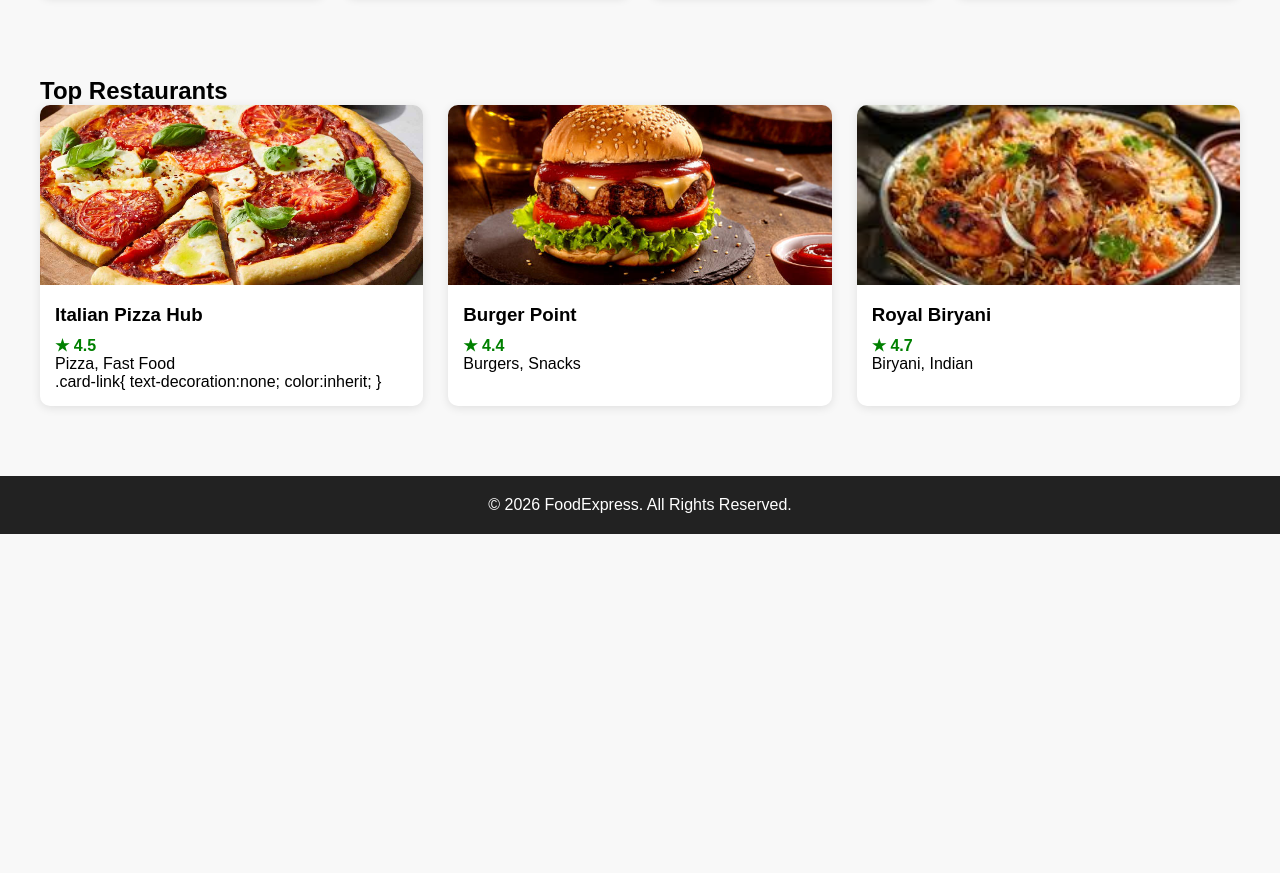
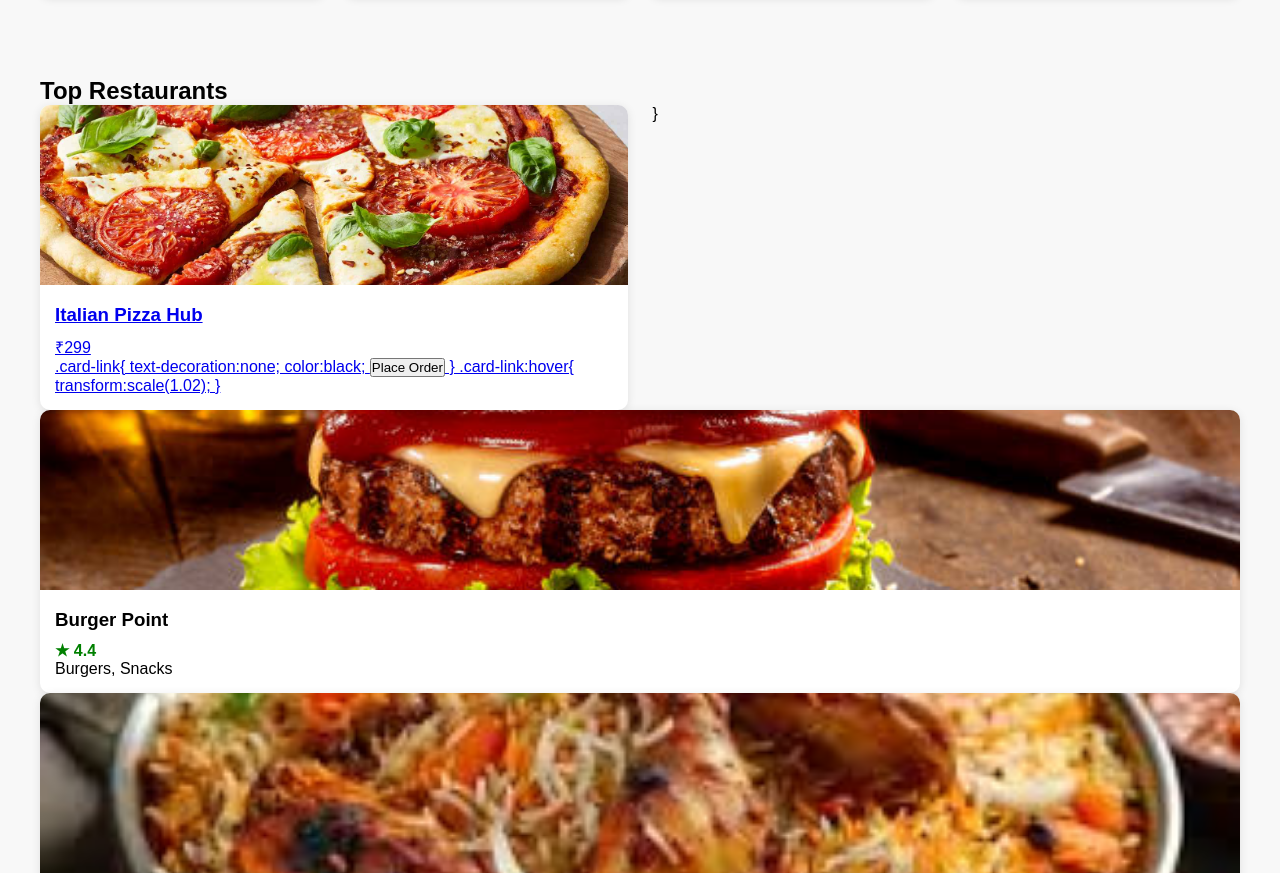
Before and after one commit to muhammednoufal480-dot/swikky, a plain HTML site: page index.html in a window 1280 px wide. Shown: the part 567-1440 px from the top of the page. Before the commit the page ends 1101 px from the top, so only its background shows below. Drawn offline with Linux system fonts and the light colour scheme.

Commit message:
Update index.html

```diff
--- a/index.html
+++ b/index.html
@@ -201,15 +201,27 @@ footer{
 
     <div class="restaurant-grid">
 
-        <div class="card">
-            <img src="PIZZA.jpg">
-            <div class="card-content">
-                <h3>Italian Pizza Hub</h3>
-                <p class="rating">★ 4.5</p>
-                <p>Pizza, Fast Food</p>
-                .card-link{
+        <a href="order.html" class="card-link">
+    <div class="card">
+        <img src="PIZZA.jpg" alt="Pizza">
+        <div class="card-content">
+            <h3>Italian Pizza Hub</h3>
+            <p>₹299</p>
+            .card-link{
     text-decoration:none;
-    color:inherit;
+    color:black;
+            <button onclick="alert('Order Placed Successfully!')">
+    Place Order
+</button>
+}
+
+.card-link:hover{
+    transform:scale(1.02);
+}
+        </div>
+    </div>
+</a>
+
 }
             </div>
         </div>
```
